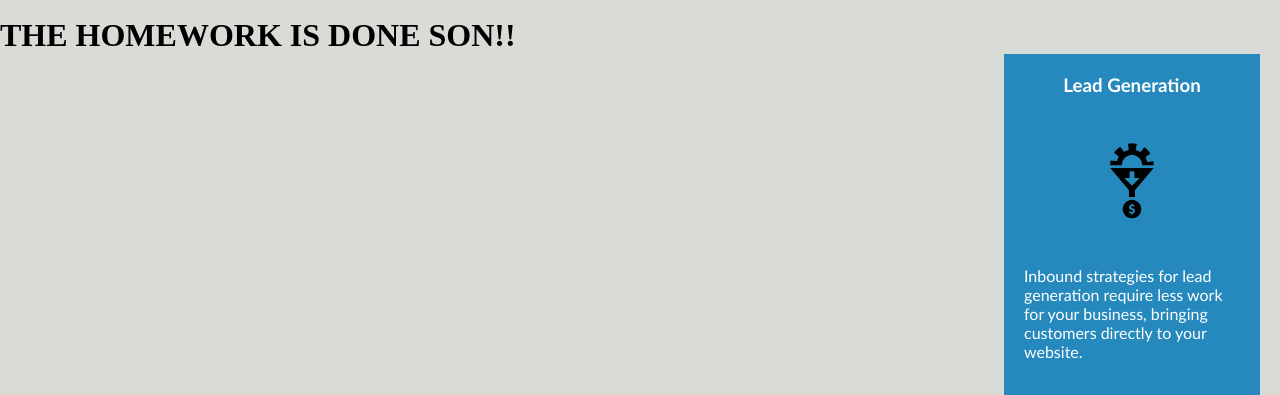
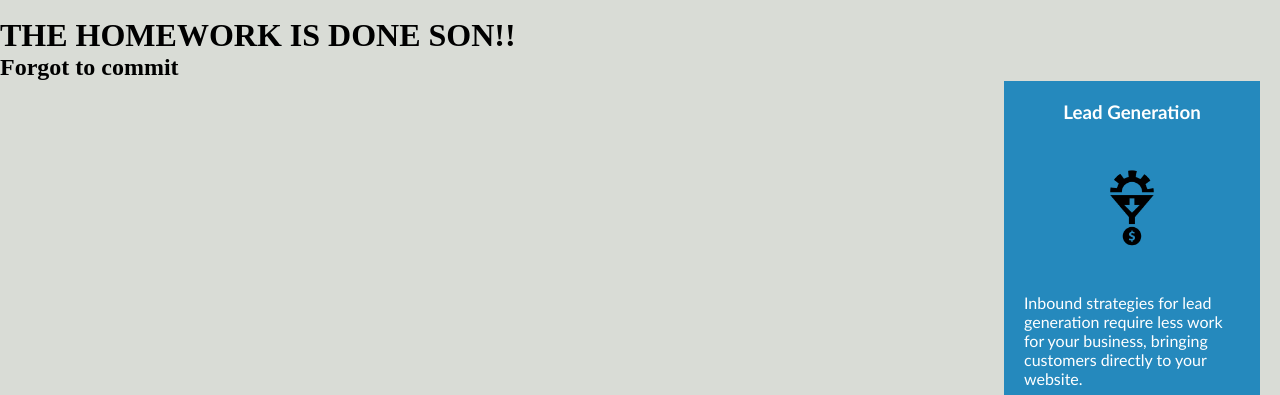
Before and after one commit to clam1987/homework-demo1, a plain HTML site: page index.html in a window 1280 px wide. Shown: the part 1865-2260 px from the top of the page. Drawn offline with Linux system fonts and the light colour scheme.

Commit message:
Commit this

```diff
--- a/index.html
+++ b/index.html
@@ -49,6 +49,7 @@
         </div>
     </div>
     <h1>THE HOMEWORK IS DONE SON!!</h1>
+    <h2>Forgot to commit</h2>
     <div class="benefits">
         <div class="benefit-lead">
             <h3>Lead Generation</h3>
```
